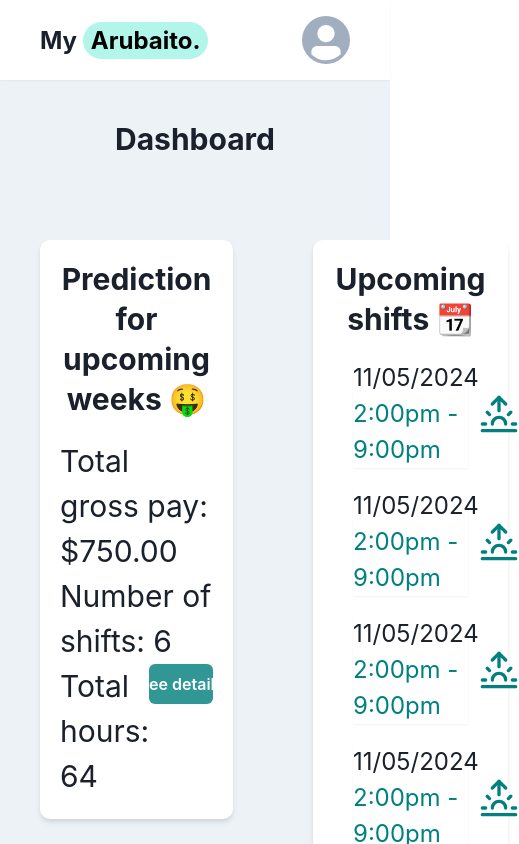
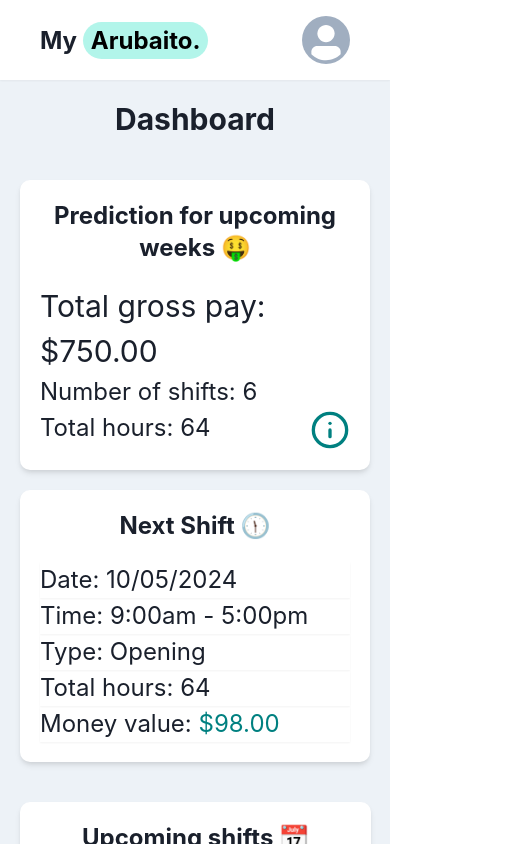
Before and after one commit to RochaLS/my-arubaito-front, a Next.js app: page / in a window 390 px wide. Shown: the top 844 px of the page, 519 px wide, since content can reach past the window. Built offline with nearby package versions, Linux system fonts and the light colour scheme.

Commit message:
implement responsiveness in dashboard page

```diff
--- a/src/app/components/ListBox.tsx
+++ b/src/app/components/ListBox.tsx
@@ -4,8 +4,17 @@ import { ListShiftCard } from "./ListShiftCard";
 
 export function ListBox() {
   return (
-    <Box borderRadius={10} boxShadow="md" bg="white" w="50%" m={10} p={5}>
-      <Heading textAlign="center">Upcoming shifts 📆</Heading>
+    <Box
+      borderRadius={10}
+      boxShadow="md"
+      bg="white"
+      w={["90%", "70", "60%", "50%"]}
+      m={[5, 5, 5, 10]}
+      p={5}
+    >
+      <Heading textAlign="center" size="lg">
+        Upcoming shifts 📆
+      </Heading>
       <ListShiftCard />
       <ListShiftCard />
       <ListShiftCard />
--- a/src/app/components/OverviewBox.tsx
+++ b/src/app/components/OverviewBox.tsx
@@ -1,4 +1,13 @@
-import { Center, Box, Heading, Text, Flex, Button } from "@chakra-ui/react";
+import {
+  Center,
+  Box,
+  Heading,
+  Text,
+  Flex,
+  Button,
+  Icon,
+} from "@chakra-ui/react";
+import { LuInfo } from "react-icons/lu";
 
 export function OverviewBox() {
   return (
@@ -8,17 +17,25 @@ export function OverviewBox() {
       direction="column"
       justify="space-around"
       p={5}
-      m={10}
+      m={[5, 5, 5, 10]}
       borderRadius={10}
     >
-      <Heading mb={5} textAlign="center" size="xl">
+      <Heading mb={5} textAlign="center" size="lg">
         Prediction for upcoming weeks 🤑
       </Heading>
       <Text fontSize="3xl">Total gross pay: $750.00</Text>
-      <Text fontSize="3xl">Number of shifts: 6</Text>
+      <Text fontSize="2xl">Number of shifts: 6</Text>
       <Flex justify="space-between">
-        <Text fontSize="3xl">Total hours: 64</Text>
-        <Button colorScheme="teal">See details</Button>
+        <Text fontSize="2xl">Total hours: 64</Text>
+        <Button colorScheme="teal" display={["none", "block"]}>
+          See details
+        </Button>
+        <Icon
+          color="teal"
+          boxSize={10}
+          as={LuInfo}
+          display={["block", "none"]}
+        />
       </Flex>
     </Flex>
   );
--- a/src/app/components/ShiftBox.tsx
+++ b/src/app/components/ShiftBox.tsx
@@ -8,25 +8,25 @@ export function ShiftBox() {
       direction="column"
       justify="space-around"
       p={5}
-      m={10}
+      m={[5, 5, 5, 10]}
       borderRadius={10}
     >
-      <Heading mb={5} textAlign="center" size="xl">
+      <Heading mb={5} textAlign="center" size="lg">
         Next Shift 🕦
       </Heading>
-      <Text boxShadow="sm" fontSize="3xl">
+      <Text boxShadow="sm" fontSize="2xl">
         Date: 10/05/2024
       </Text>
-      <Text boxShadow="sm" fontSize="3xl">
+      <Text boxShadow="sm" fontSize="2xl">
         Time: 9:00am - 5:00pm
       </Text>
-      <Text boxShadow="sm" fontSize="3xl">
+      <Text boxShadow="sm" fontSize="2xl">
         Type: Opening
       </Text>
-      <Text boxShadow="sm" fontSize="3xl">
+      <Text boxShadow="sm" fontSize="2xl">
         Total hours: 64
       </Text>
-      <Text boxShadow="sm" fontSize="3xl">
+      <Text boxShadow="sm" fontSize="2xl">
         Money value:{" "}
         <Text color="teal" as="span">
           $98.00
--- a/src/app/page.tsx
+++ b/src/app/page.tsx
@@ -14,17 +14,22 @@ export default function Page() {
       <Navbar />
       <Center>
         <Box minW="80%">
-          <Heading m={10} textAlign="center">
+          <Heading m={[5, 10]} textAlign="center">
             Dashboard
           </Heading>
-          <Flex>
-            <Box w="70%" minH={300}>
+          <Flex flexDir={["column", "row"]}>
+            <Box w={["100%", "90%", "90%", "70%"]} minH={300}>
               <OverviewBox />
               <ShiftBox />
             </Box>
             <ListBox />
           </Flex>
-          <Box boxShadow="md" margin={10} h={800}>
+          <Box
+            boxShadow="md"
+            margin={10}
+            h={[0, 400, 500, 800]}
+            display={["none", "block"]}
+          >
             <MyCalendar />
           </Box>
         </Box>
```
